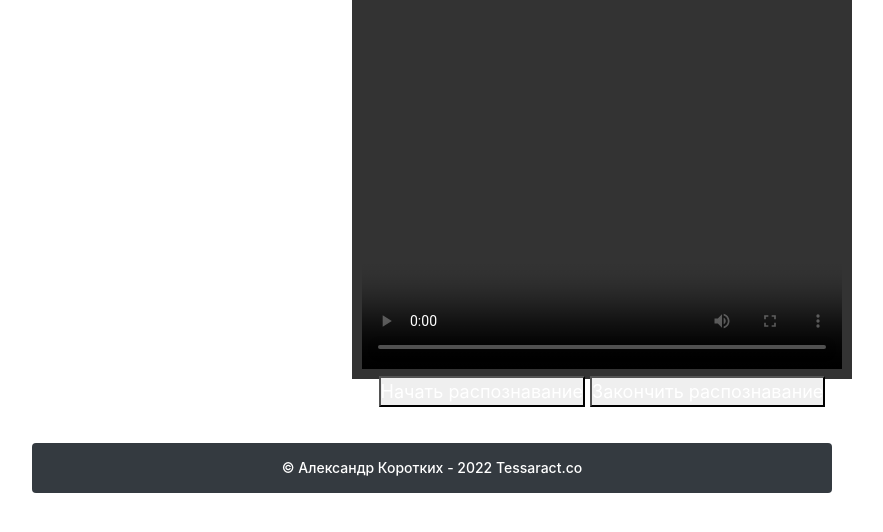
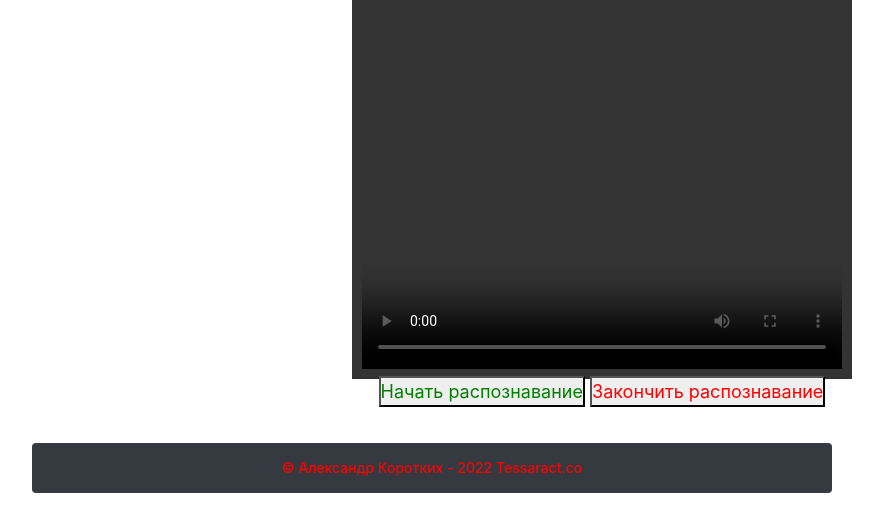
Before and after one commit to MATHPIZZA/Deep_Learning-Emotion-Recognition, a Flask app: page / in a window 1280 px wide; the page is wider, and only the part inside the window is pictured. Shown: the part 249-781 px from the top of that part, without its empty margins (208-1091 px from the left). Run offline with Flask 2, Linux system fonts and the light colour scheme; some libraries are stand-ins or nearby versions.

Commit message:
Update index.html

```diff
--- a/templates/index.html
+++ b/templates/index.html
@@ -51,8 +51,8 @@
       <video onclick="snapshot(this);" width="480px" height="360px" id="video" controls autoplay></video>
 
 		 <p>
-    <button onclick="startWebcam();">Начать распознавание</button>
-    <button onclick="stopWebcam();">Закончить распознавание</button>
+    <button onclick="startWebcam();"><font color="green" class="entry-title" style="text-align: center;" >Начать распознавание</button>
+    <button onclick="stopWebcam();"><font color="red" class="entry-title" style="text-align: center;" >Закончить распознавание</button>
     </p>
 </center>
   <p>
@@ -159,7 +159,7 @@
 <footer>
 	<nav class="navbar navbar-dark bg-dark ">
    <center>
-      <h5 class="entry-title" style="text-align: center;">&#169; Александр Коротких - 2022 Tessaract.co</h5>
+      <h5 font color="white" class="entry-title" style="text-align: center;">&#169; Александр Коротких - 2022 Tessaract.co</h5>
 	  </center>
    </nav>
 </footer>
```
